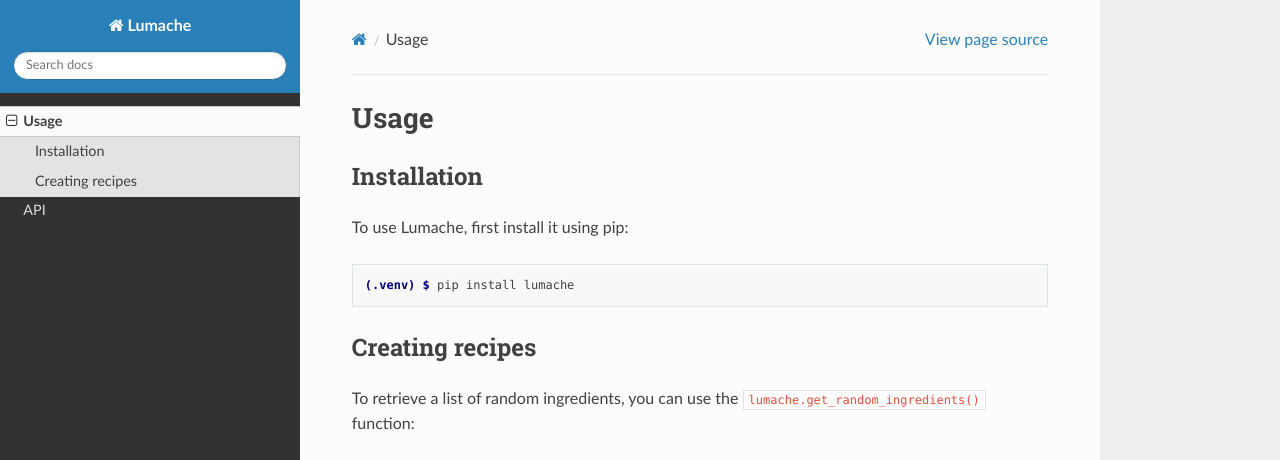
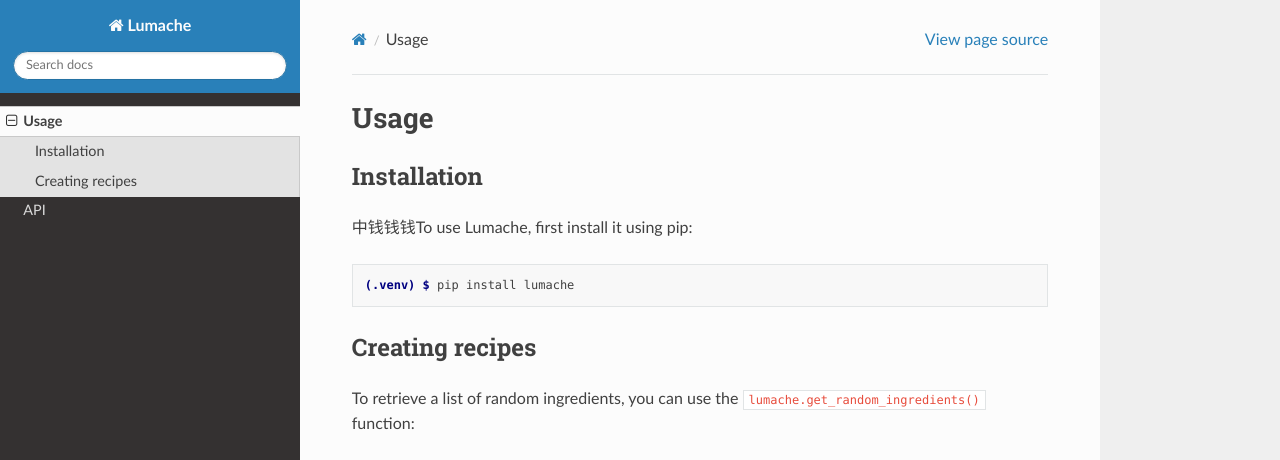
Before and after one commit to DrestryRobot/DrestryRobot, a Sphinx documentation site: the page built from docs/source/usage.rst, in a window 1280 px wide and 1095 px high. Shown: the top 460 px of the window. Built offline with Sphinx 7.4.7 and the Read the Docs theme 3.1.0, drawn with Linux system fonts in a browser that asks for light colours; grey boxes are pictures that could not be loaded.

Commit message:
update usage.rst

```diff
--- a/docs/source/usage.rst
+++ b/docs/source/usage.rst
@@ -6,7 +6,7 @@
 Installation
 ------------
 
-To use Lumache, first install it using pip:
+中钱钱钱To use Lumache, first install it using pip:
 
 .. code-block:: console
 
```
